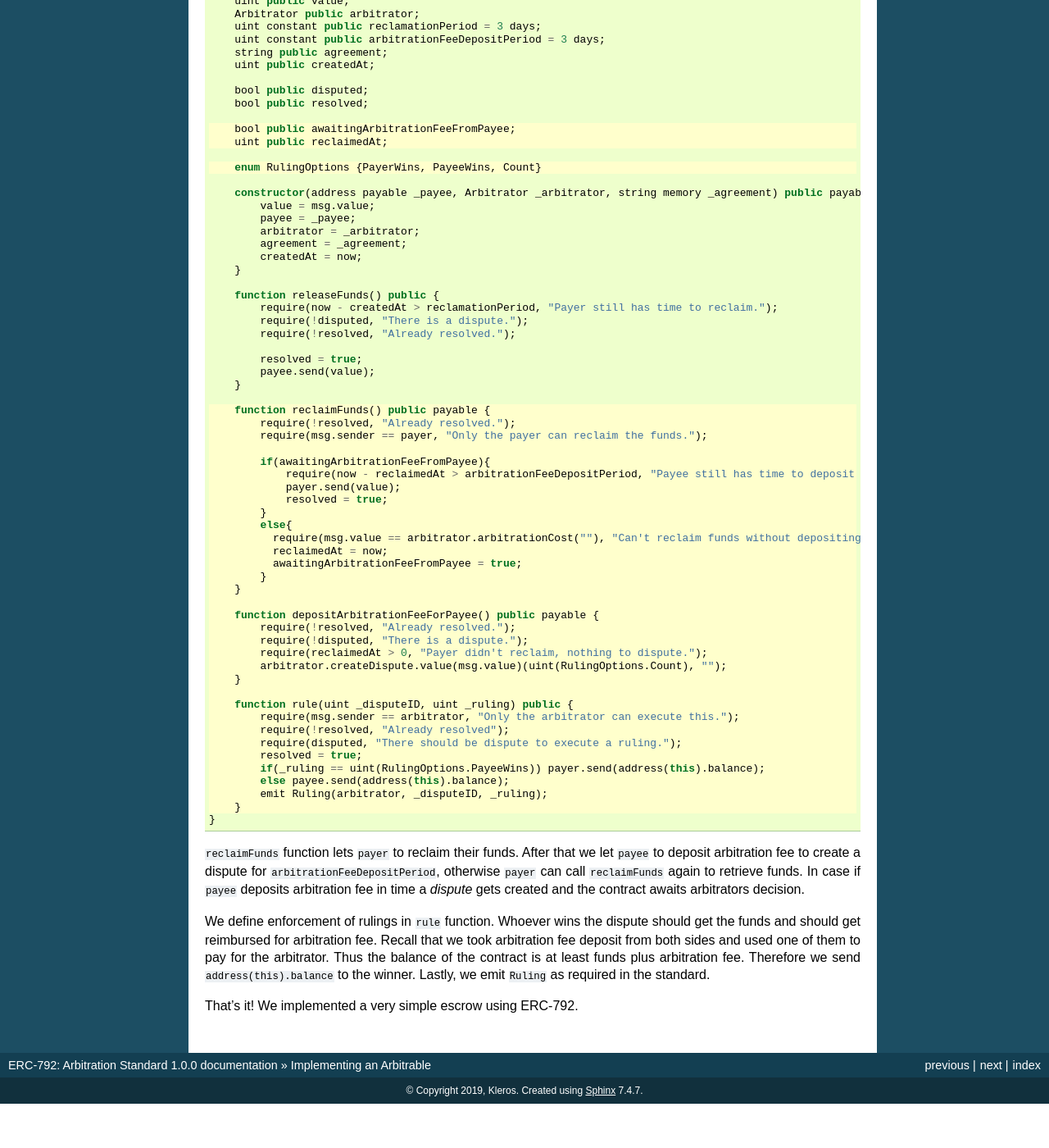
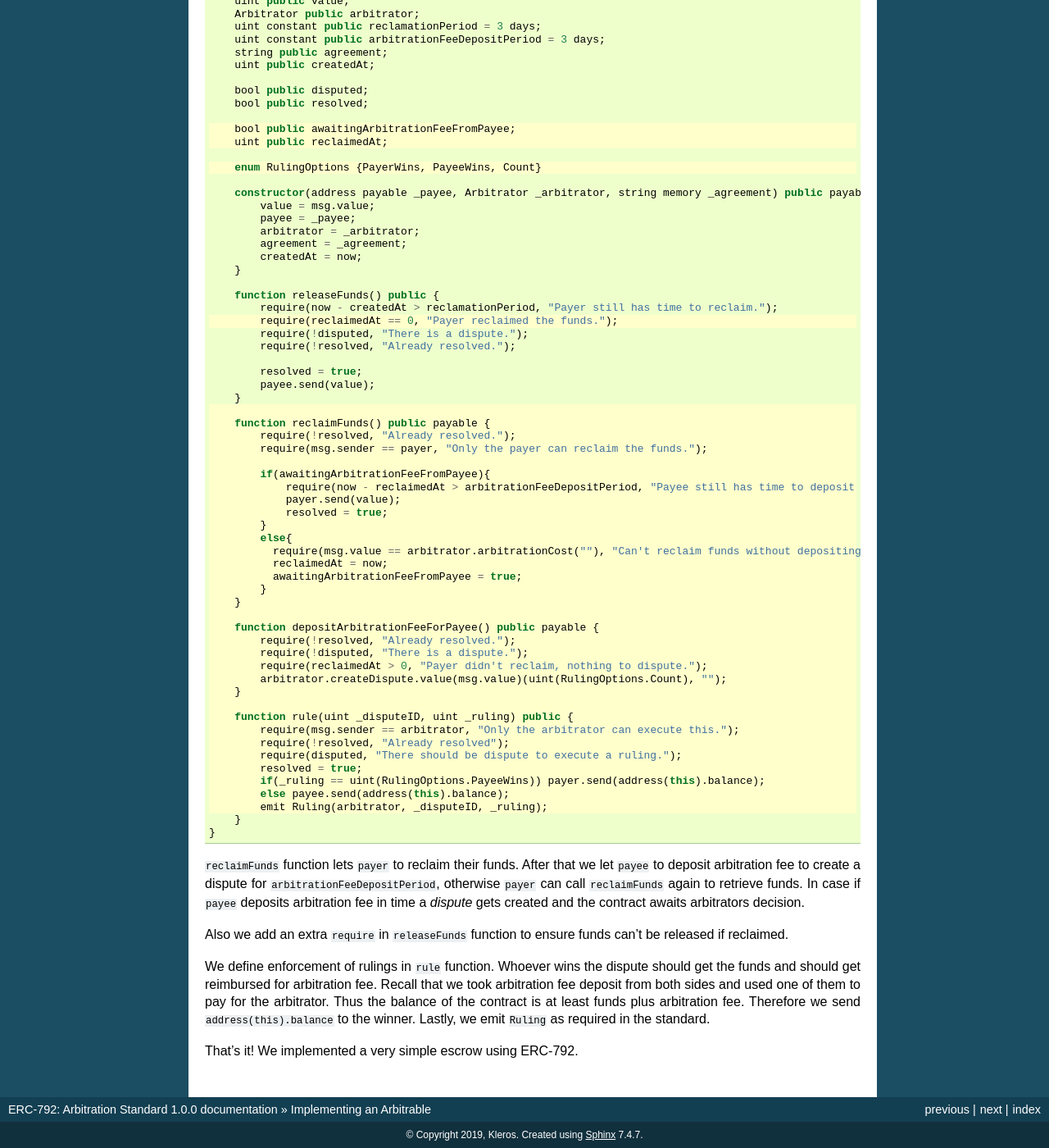
Before and after one commit to kleros/erc-792, a Sphinx documentation site: the page built from docs/implementing-an-arbitrable.rst, in a window 1280 px wide and 1400 px high, scrolled down 1819 px. Shown: the whole window at 82% size. Built offline with Sphinx 7.4.7, drawn with Linux system fonts in a browser that asks for light colours; before the commit the page ends 3165 px from its top, so only the background shows below that.

Commit message:
fix(implementing-an-arbitrable): funds shouldn't get released if reclaimed

```diff
--- a/docs/implementing-an-arbitrable.rst
+++ b/docs/implementing-an-arbitrable.rst
@@ -129,6 +129,7 @@ Moving forward to second scenario:
 
       function releaseFunds() public {
           require(now - createdAt > reclamationPeriod, "Payer still has time to reclaim.");
+          require(reclaimedAt == 0, "Payer reclaimed the funds.");
           require(!disputed, "There is a dispute.");
           require(!resolved, "Already resolved.");
 
@@ -173,6 +174,8 @@ Moving forward to second scenario:
 ``reclaimFunds`` function lets ``payer`` to reclaim their funds. After that we let ``payee`` to deposit arbitration fee to create a dispute for ``arbitrationFeeDepositPeriod``, otherwise ``payer`` can call ``reclaimFunds`` again to retrieve funds.
 In case if ``payee`` deposits arbitration fee in time a *dispute* gets created and the contract awaits arbitrators decision.
 
+Also we add an extra ``require`` in ``releaseFunds`` function to ensure funds can't be released if reclaimed.
+
 We define enforcement of rulings in ``rule`` function. Whoever wins the dispute should get the funds and should get reimbursed for arbitration fee.
 Recall that we took arbitration fee deposit from both sides and used one of them to pay for the arbitrator. Thus the balance of the contract is at least funds plus arbitration fee. Therefore we send ``address(this).balance`` to the winner. Lastly, we emit ``Ruling`` as required in the standard.
 
```
Also changed, not shown: other parts of docs/implementing-an-arbitrable.rst (+1 -1 lines).
